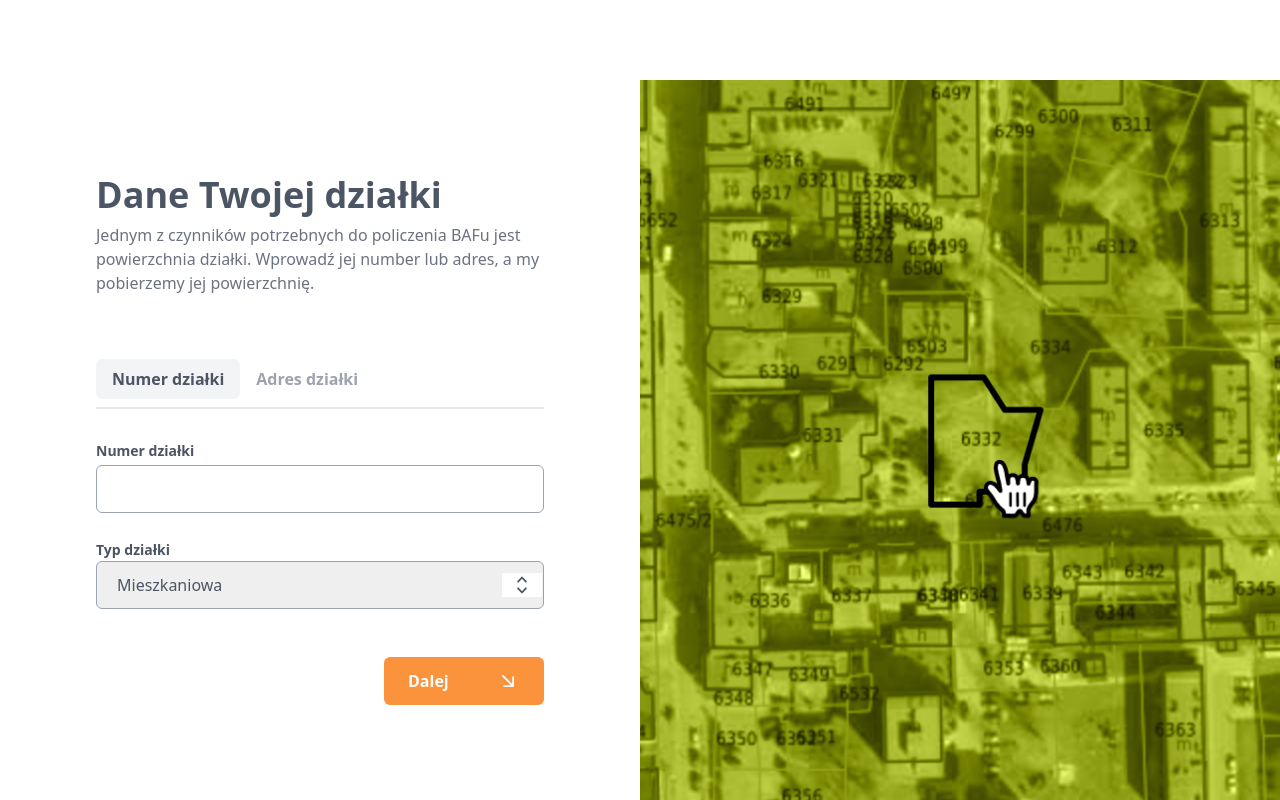
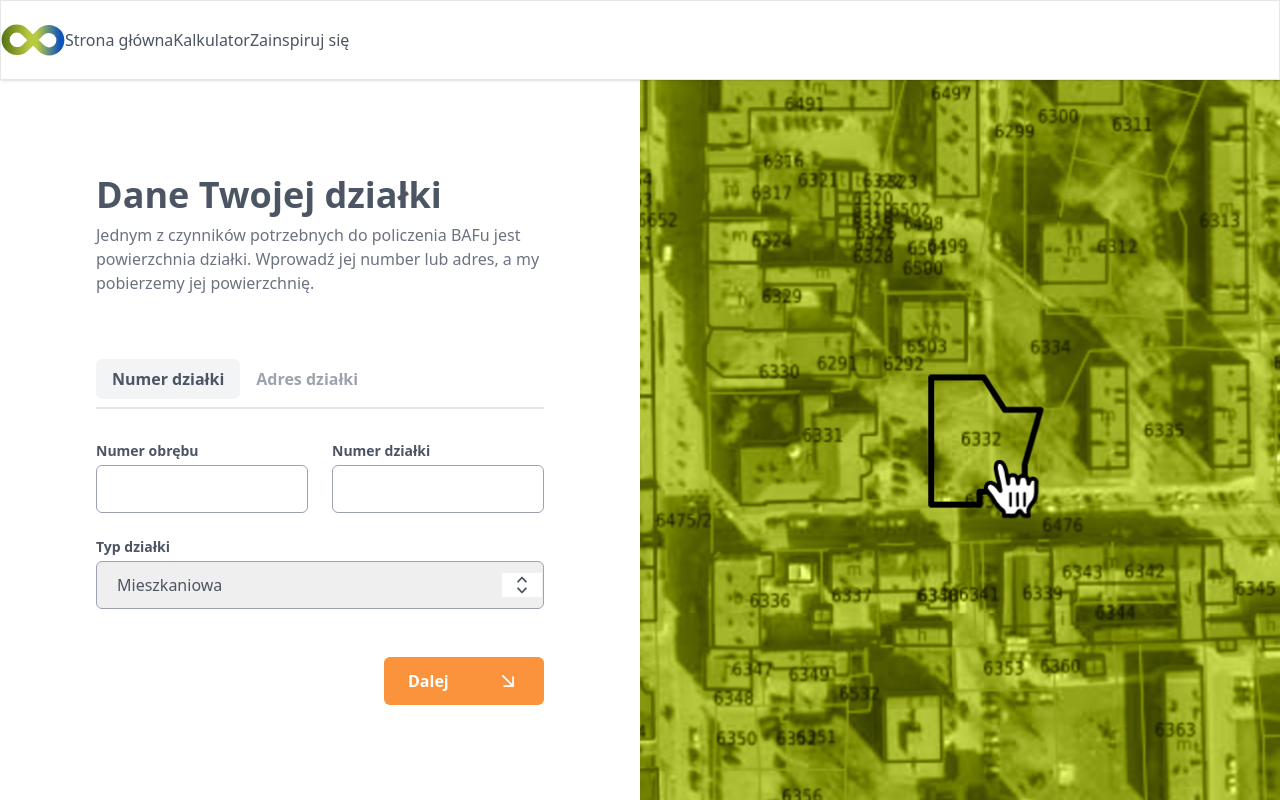
Before and after one commit to kunertmichal/baf-fe, a Next.js app: page /znajdz-dzialke in a window 1280 px wide. Built offline with nearby package versions, Linux system fonts and the light colour scheme.

Commit message:
setting store with fake dane based on form values

```diff
--- a/src/components/DefaultLayout.tsx
+++ b/src/components/DefaultLayout.tsx
@@ -1,5 +1,6 @@
 import type { ReactNode } from 'react'
 import { classNames } from '@/helpers/classNames'
+import { Navbar } from '@/components/Navbar'
 
 type DefaultLayoutProps = {
   children: ReactNode
@@ -7,5 +8,10 @@ type DefaultLayoutProps = {
 }
 
 export const DefaultLayout = ({ children, className }: DefaultLayoutProps) => {
-  return <div className={classNames('pt-20', className)}>{children}</div>
+  return (
+    <>
+      <Navbar />
+      <div className={classNames('pt-20', className)}>{children}</div>
+    </>
+  )
 }
--- /dev/null
+++ b/src/components/Navbar.tsx
@@ -0,0 +1,55 @@
+export const Navbar = () => {
+  return (
+    <nav className="flex items-center h-20 fixed top-0 left-0 w-full border shadow">
+      <div>
+        <svg
+          width="64"
+          height="32"
+          viewBox="0 0 64 32"
+          fill="none"
+          xmlns="http://www.w3.org/2000/svg"
+        >
+          <path
+            d="M39.6292 8.2295C44.1157 3.77168 51.3899 3.77168 55.8764 8.2295L56.1 8.45165C60.463 12.7868 60.463 19.8154 56.1 24.1506V24.1506C51.7369 28.4857 44.663 28.4857 40.3 24.1506L31.9528 15.8568L39.6292 8.2295Z"
+            stroke="url(#paint0_linear_70_709)"
+            strokeWidth="8"
+          />
+          <path
+            d="M24.3708 23.7705C19.8843 28.2283 12.6101 28.2283 8.1236 23.7705L7.90001 23.5483C3.53696 19.2132 3.53696 12.1846 7.90001 7.84944V7.84944C12.2631 3.51431 19.337 3.51431 23.7 7.84944L32.0472 16.1432L24.3708 23.7705Z"
+            stroke="url(#paint1_linear_70_709)"
+            strokeWidth="8"
+          />
+          <defs>
+            <linearGradient
+              id="paint0_linear_70_709"
+              x1="35.7514"
+              y1="16.143"
+              x2="59.2132"
+              y2="16.143"
+              gradientUnits="userSpaceOnUse"
+            >
+              <stop stopColor="#BACA40" />
+              <stop offset="1" stopColor="#0D53BC" />
+            </linearGradient>
+            <linearGradient
+              id="paint1_linear_70_709"
+              x1="28.7128"
+              y1="15.921"
+              x2="-0.670333"
+              y2="15.921"
+              gradientUnits="userSpaceOnUse"
+            >
+              <stop stopColor="#BACA40" />
+              <stop offset="1" stopColor="#506D12" />
+            </linearGradient>
+          </defs>
+        </svg>
+      </div>
+      <ul className="flex">
+        <li>Strona główna</li>
+        <li>Kalkulator</li>
+        <li>Zainspiruj się</li>
+      </ul>
+    </nav>
+  )
+}
--- /dev/null
+++ b/src/components/Select.tsx
@@ -0,0 +1,32 @@
+import type { ComponentPropsWithRef } from 'react'
+import { forwardRef } from 'react'
+import { ChevronUpDownIcon } from '@heroicons/react/20/solid'
+import type { PlotType } from '@/constants/plotTypes'
+import { plotTypes } from '@/constants/plotTypes'
+
+export const Select = forwardRef<
+  HTMLSelectElement,
+  ComponentPropsWithRef<'select'>
+>((props, ref) => {
+  return (
+    <div className="relative">
+      <span className="pointer-events-none absolute bg-white px-2 top-1/2 -translate-y-1/2 right-[2px]">
+        <ChevronUpDownIcon className="w-6 h-6" />
+      </span>
+      <select
+        ref={ref}
+        name="plotType"
+        className="w-full border border-gray-400 rounded-md h-12 px-4 cursor-pointer"
+        {...props}
+      >
+        {plotTypes.map((plotType: PlotType) => (
+          <option key={plotType.id} value={JSON.stringify(plotType)}>
+            {plotType.name}
+          </option>
+        ))}
+      </select>
+    </div>
+  )
+})
+
+Select.displayName = 'Select'
--- a/src/pages/znajdz-dzialke.tsx
+++ b/src/pages/znajdz-dzialke.tsx
@@ -1,26 +1,56 @@
-import type { SyntheticEvent } from 'react'
+import type { FormEvent } from 'react'
 import * as Tabs from '@radix-ui/react-tabs'
 import * as Form from '@radix-ui/react-form'
-import type { PlotType } from '@/constants/plotTypes'
-import { plotTypes } from '@/constants/plotTypes'
-import { ChevronUpDownIcon } from '@heroicons/react/20/solid'
+import { usePlotData } from '@/store/store'
 import { DefaultLayout } from '@/components/DefaultLayout'
 import { Row } from '@/components/Row'
 import { BackgroundColumn } from '@/components/BackgroundColumn'
 import { Paragraph, PrimaryHeadline } from '@/components/Typography'
 import { Button } from '@/components/Button/Button'
+import { Select } from '@/components/Select'
+import { useState } from 'react'
+import { useRouter } from 'next/router'
 
 export default function FindPlot() {
-  const handleSubmit = (e: SyntheticEvent) => {
-    e.preventDefault()
-    console.log(e)
+  const router = useRouter()
+  const setPlotType = usePlotData(state => state.setType)
+  const setArea = usePlotData(state => state.setArea)
+  const [activeTab, setActiveTab] = useState<'plotIds' | 'plotAddress'>(
+    'plotIds'
+  )
 
-    /**
-     * TODO
-     * 1.) zapisz dane do store'a
-     * 2.) pobierz dane dzialki
-     * 3.) przekieruj do kalkulatora
-     * */
+  const handleTabChange = (value: string) => {
+    setActiveTab(value as 'plotIds' | 'plotAddress')
+  }
+
+  const handleSubmit = (event: FormEvent<HTMLFormElement>) => {
+    event.preventDefault()
+
+    const formElements = event.currentTarget.elements
+
+    const getValue = (name: string) =>
+      (formElements.namedItem(name) as HTMLInputElement).value
+
+    const plotType = getValue('plotType')
+
+    const payload = {
+      data:
+        activeTab === 'plotIds'
+          ? {
+              districtId: getValue('plotDistrictId'),
+              plotId: getValue('plotId')
+            }
+          : {
+              street: getValue('plotAddressStreet'),
+              number: getValue('plotAddressNumber')
+            }
+    }
+
+    setPlotType(JSON.parse(plotType))
+    setArea(766)
+    router.push('/oblicz-baf')
+
+    console.log(payload)
   }
 
   return (
@@ -37,10 +67,10 @@ export default function FindPlot() {
               pobierzemy jej powierzchnię.
             </Paragraph>
             <Form.Root onSubmit={handleSubmit}>
-              <Tabs.Root defaultValue="plotId">
+              <Tabs.Root value={activeTab} onValueChange={handleTabChange}>
                 <Tabs.List className="flex space-x-2 border-b-2 pb-2">
                   <Tabs.Trigger
-                    value="plotId"
+                    value="plotIds"
                     className="data-[state='active']:text-gray-600 data-[state='active']:bg-gray-100 py-2 px-4 rounded-md font-semibold text-gray-400 hover:text-gray-600"
                   >
                     Numer działki
@@ -52,7 +82,26 @@ export default function FindPlot() {
                     Adres działki
                   </Tabs.Trigger>
                 </Tabs.List>
-                <Tabs.Content value="plotId" className="pt-8 focus:outline-0">
+                <Tabs.Content value="plotIds" className="pt-8 focus:outline-0">
+                  <div className="grid grid-cols-2 gap-6">
+                    <Form.Field name="plotDistrictId">
+                      <Form.Label className="text-sm font-semibold mb-1 block">
+                        Numer obrębu
+                      </Form.Label>
+                      <Form.Control asChild>
+                        <input
+                          type="text"
+                          required
+                          className="w-full border border-gray-400 rounded-md h-12 px-4 focus:outline-gray-600"
+                        />
+                      </Form.Control>
+                      <Form.Message
+                        match="valueMissing"
+                        className="text-red-500 text-sm"
+                      >
+                        To pole nie może być puste
+                      </Form.Message>
+                    </Form.Field>
                     <Form.Field name="plotId">
                       <Form.Label className="text-sm font-semibold mb-1 block">
                         Numer działki
@@ -64,10 +113,14 @@ export default function FindPlot() {
                           className="w-full border border-gray-400 rounded-md h-12 px-4 focus:outline-gray-600"
                         />
                       </Form.Control>
-                    <Form.Message match="valueMissing" className="text-red-500">
+                      <Form.Message
+                        match="valueMissing"
+                        className="text-red-500 text-sm"
+                      >
                         To pole nie może być puste
                       </Form.Message>
                     </Form.Field>
+                  </div>
                 </Tabs.Content>
                 <Tabs.Content
                   value="plotAddress"
@@ -75,7 +128,7 @@ export default function FindPlot() {
                 >
                   <div className="grid grid-cols-2 gap-6">
                     <Form.Field name="plotAddressStreet">
-                      <Form.Label className="text-sm font-semibold">
+                      <Form.Label className="text-sm font-semibold mb-1 block">
                         Ulica
                       </Form.Label>
                       <Form.Control asChild>
@@ -87,13 +140,13 @@ export default function FindPlot() {
                       </Form.Control>
                       <Form.Message
                         match="valueMissing"
-                        className="text-red-500"
+                        className="text-red-500 text-sm"
                       >
                         To pole nie może być puste
                       </Form.Message>
                     </Form.Field>
                     <Form.Field name="plotAddressNumber">
-                      <Form.Label className="text-sm font-semibold">
+                      <Form.Label className="text-sm font-semibold mb-1 block">
                         Numer budynku
                       </Form.Label>
                       <Form.Control asChild>
@@ -105,7 +158,7 @@ export default function FindPlot() {
                       </Form.Control>
                       <Form.Message
                         match="valueMissing"
-                        className="text-red-500"
+                        className="text-red-500 text-sm"
                       >
                         To pole nie może być puste
                       </Form.Message>
@@ -113,23 +166,12 @@ export default function FindPlot() {
                   </div>
                 </Tabs.Content>
               </Tabs.Root>
-              <Form.Field name="plotAddressNumber" className="mt-6">
-                <Form.Label className="text-sm font-semibold">
+              <Form.Field name="plotType" className="mt-6">
+                <Form.Label className="text-sm font-semibold mb-1 block">
                   Typ działki
                 </Form.Label>
                 <Form.Control asChild>
-                  <div className="relative">
-                    <span className="pointer-events-none absolute bg-white px-2 top-1/2 -translate-y-1/2 right-[2px]">
-                      <ChevronUpDownIcon className="w-6 h-6" />
-                    </span>
-                    <select className="w-full border border-gray-400 rounded-md h-12 px-4 cursor-pointer">
-                      {plotTypes.map((plotType: PlotType) => (
-                        <option key={plotType.id} value={plotType.minValue}>
-                          {plotType.name}
-                        </option>
-                      ))}
-                    </select>
-                  </div>
+                  <Select />
                 </Form.Control>
               </Form.Field>
               <div className="flex justify-end">
--- a/src/store/store.ts
+++ b/src/store/store.ts
@@ -1,9 +1,15 @@
 import { create } from 'zustand'
 import type { PlotType } from '@/constants/plotTypes'
+import { plotTypes } from '@/constants/plotTypes'
 
-const usePlotData = create(set => ({
-  type: null,
-  area: null,
+export const usePlotData = create<{
+  type: PlotType
+  area: number
+  setType: (type: PlotType) => void
+  setArea: (area: number) => void
+}>(set => ({
+  type: plotTypes[0],
+  area: 0,
   setType: (type: PlotType) => set({ type }),
   setArea: (area: number) => set({ area })
 }))
```
Lines whose indentation alone changed are shown as unchanged.
